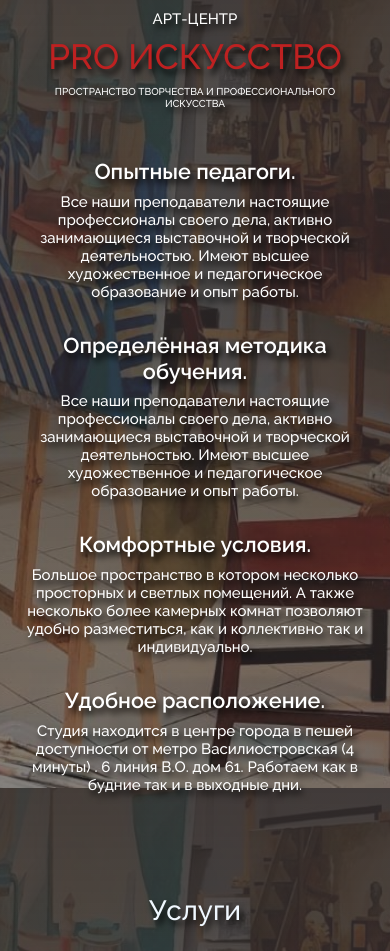
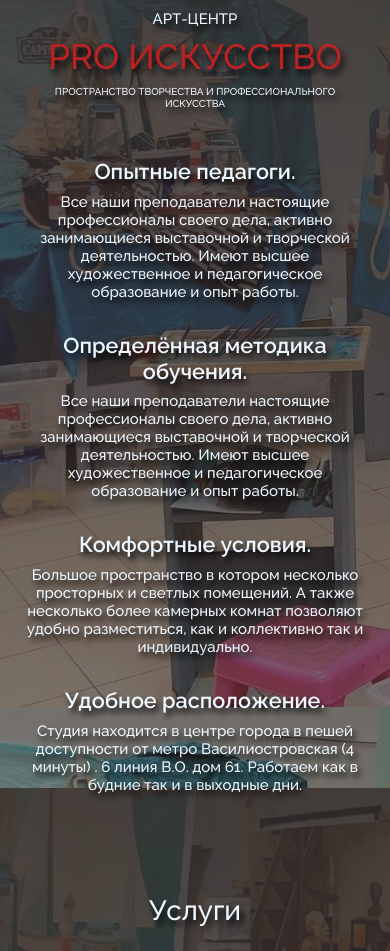
Before and after one commit to belousovsergey56/pro-iskusstvo, a Flask app: page / in a window 390 px wide. Shown: the part 56-1007 px from the top of the page. Run offline with Flask 2, Linux system fonts and the light colour scheme; data comes from the database, SQL or seed files in the repository; some libraries are stand-ins or nearby versions.

Commit message:
remove repeat code, remove comment code

```diff
--- a/static/styles.css
+++ b/static/styles.css
@@ -12,25 +11,26 @@ body {
     background-attachment: fixed;
 }
 
-h1,h2,h3,h4,h5,h6,table {
+
+h1,
+h2,
+h3,
+h4,
+h5,
+h6,
+table {
     text-shadow: 3px 5px 6px black;
 }
 
 
-.index-logo-text {
+.index-logo-text,
+.navbar-brand,
+.nav-link,
+.text-message,
+.admin-footer,
+.about-txt,
+body  {
     color: aliceblue;
-}
-
-.navbar-brand {
-    color: aliceblue;
-}
-
-.nav-link {
-    color: aliceblue;
-}
-
-.about-bg {
-    text-shadow: 3px 5px 6px black;
 }
 
 .about-header-1 {
@@ -93,8 +92,6 @@ h1,h2,h3,h4,h5,h6,table {
 }
 
 .about-txt {
-    /* background: linear-gradient(to top, rgba(0, 0, 0, 1), transparent); */
-    color: white;
     padding-left: 7%;
     padding-right: 7%;
     padding-top: 9%;
@@ -315,21 +290,18 @@ h1,h2,h3,h4,h5,h6,table {
     margin-bottom: 1rem;
 }
 
-.admin-footer {
-    color: aliceblue;
-}
-
-
-
-
 
 @media only screen and (max-width: 1000px) {
 
-    body {
-        -o-background-size: cover;
-        -moz-bacgrround-size: cover;
-        -webkit-background-size: cover;
-        background-size: cover;
+    body:before {
+        content: '';
+        background-image: linear-gradient(rgba(51, 45, 45, 0.9), rgba(51, 45, 45, 0.6)), url("/static/images/gallery/img-bg-3.jpg");
+        position: fixed;
+        left: 0;
+        right: 0;
+        top: 0;
+        bottom: 0;
+        z-index: -1;
     }
 
     .index-logo-text {
```
Also changed, not shown: other parts of static/styles.css (+4 -28 lines).
